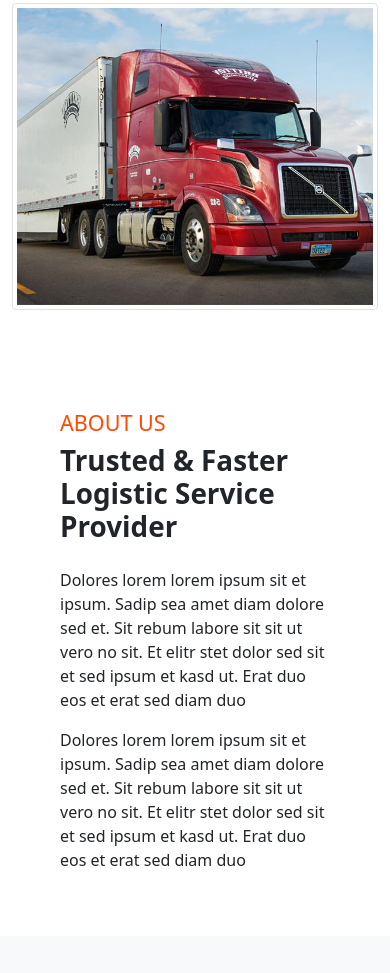
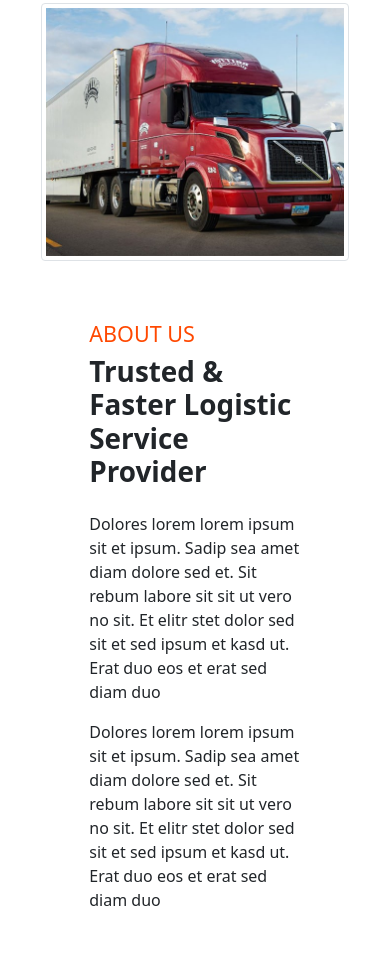
Before and after one commit to goodnesstomiwa/Gudnez--Stage-6-Task, a plain HTML site: page index.html in a window 390 px wide. Shown: the part 570-1543 px from the top of the page. Drawn offline with Linux system fonts and the light colour scheme.

Commit message:
updated style.css

```diff
--- a/css/style.css
+++ b/css/style.css
@@ -80,6 +80,10 @@ h4{
 
 
 @media screen and (max-width: 500px){
+    .container {
+        width: 85% !important;
+    }
+
     #top-header .top-header-body h2{
         padding-top: 80px !important;
     }
@@ -101,8 +105,12 @@ h4{
         width: 100%;
     }
 
+    #about-section .about-story{
+        margin-top: 60px;
+    }
+
     #choose-section .choose-story{
-        margin-top: 100px;
+        margin-top: 70px;
     }
 }
 
```
